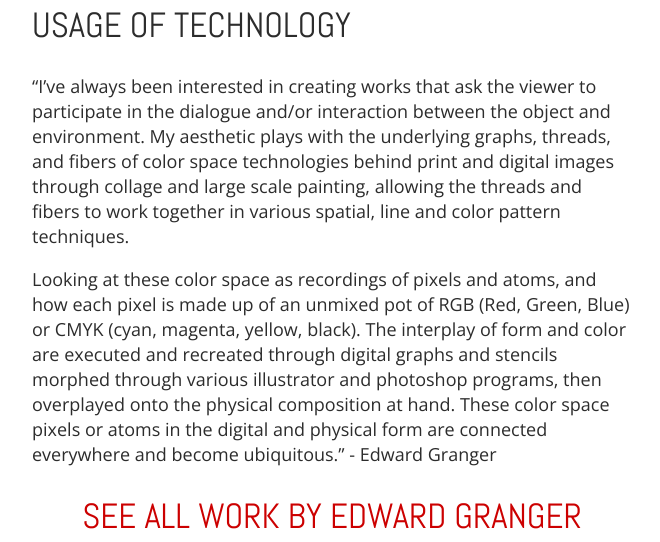
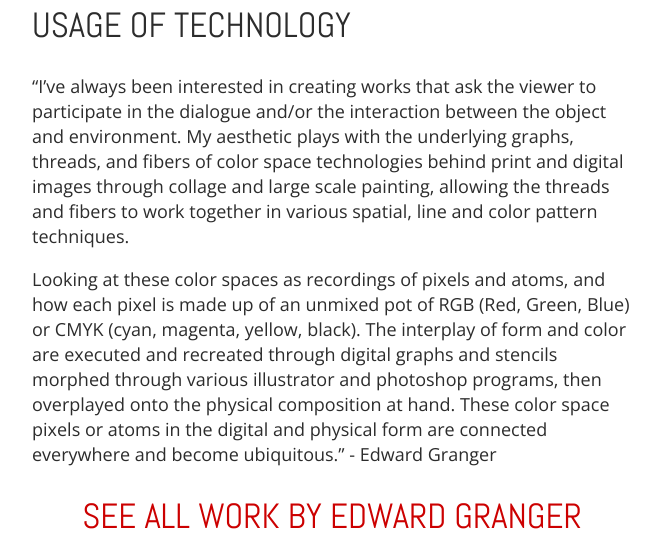
Before and after one commit to technologyashands/technologyashands.github.io, a Jekyll site: the page built from _artists/edward-granger.md, in a window 1280 px wide and 900 px high, scrolled down 771 px, cut to the strip 186-728 px from the top of the window. Shown: the whole strip, without its empty margins (308-968 px from the left). Built offline with Jekyll 4.4.1, drawn with Linux system fonts in a browser that asks for light colours; nearby versions of some CDN libraries.

Commit message:
Update edward-granger.md

```diff
--- a/_artists/edward-granger.md
+++ b/_artists/edward-granger.md
@@ -7,6 +7,6 @@ layout: artist
 ---
 ##USAGE OF TECHNOLOGY
 
-"I've always been interested in creating works that ask the viewer to participate in the dialogue and/or interaction between the object and environment. My aesthetic plays with the underlying graphs, threads, and fibers of color space technologies behind print and digital images through collage and large scale painting, allowing the threads and fibers to work together in various spatial, line and color pattern techniques.
+"I've always been interested in creating works that ask the viewer to participate in the dialogue and/or the interaction between the object and environment. My aesthetic plays with the underlying graphs, threads, and fibers of color space technologies behind print and digital images through collage and large scale painting, allowing the threads and fibers to work together in various spatial, line and color pattern techniques.
 
-Looking at these color space as recordings of pixels and atoms, and how each pixel is made up of an unmixed pot of RGB (Red, Green, Blue) or CMYK (cyan, magenta, yellow, black). The interplay of form and color are executed and recreated through digital graphs and stencils morphed through various illustrator and photoshop programs, then overplayed onto the physical composition at hand. These color space pixels or atoms in the digital and physical form are connected everywhere and become ubiquitous." - Edward Granger
+Looking at these color spaces as recordings of pixels and atoms, and how each pixel is made up of an unmixed pot of RGB (Red, Green, Blue) or CMYK (cyan, magenta, yellow, black). The interplay of form and color are executed and recreated through digital graphs and stencils morphed through various illustrator and photoshop programs, then overplayed onto the physical composition at hand. These color space pixels or atoms in the digital and physical form are connected everywhere and become ubiquitous." - Edward Granger
```
